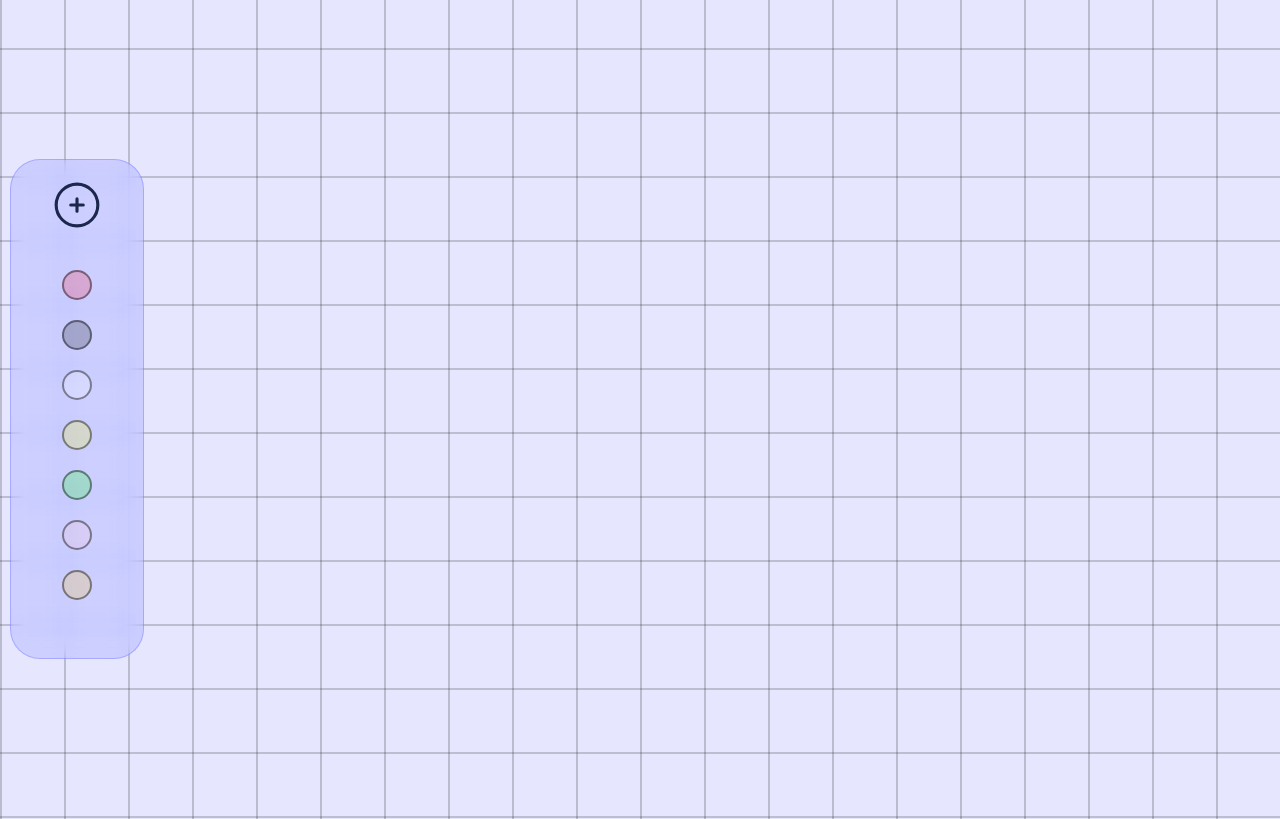
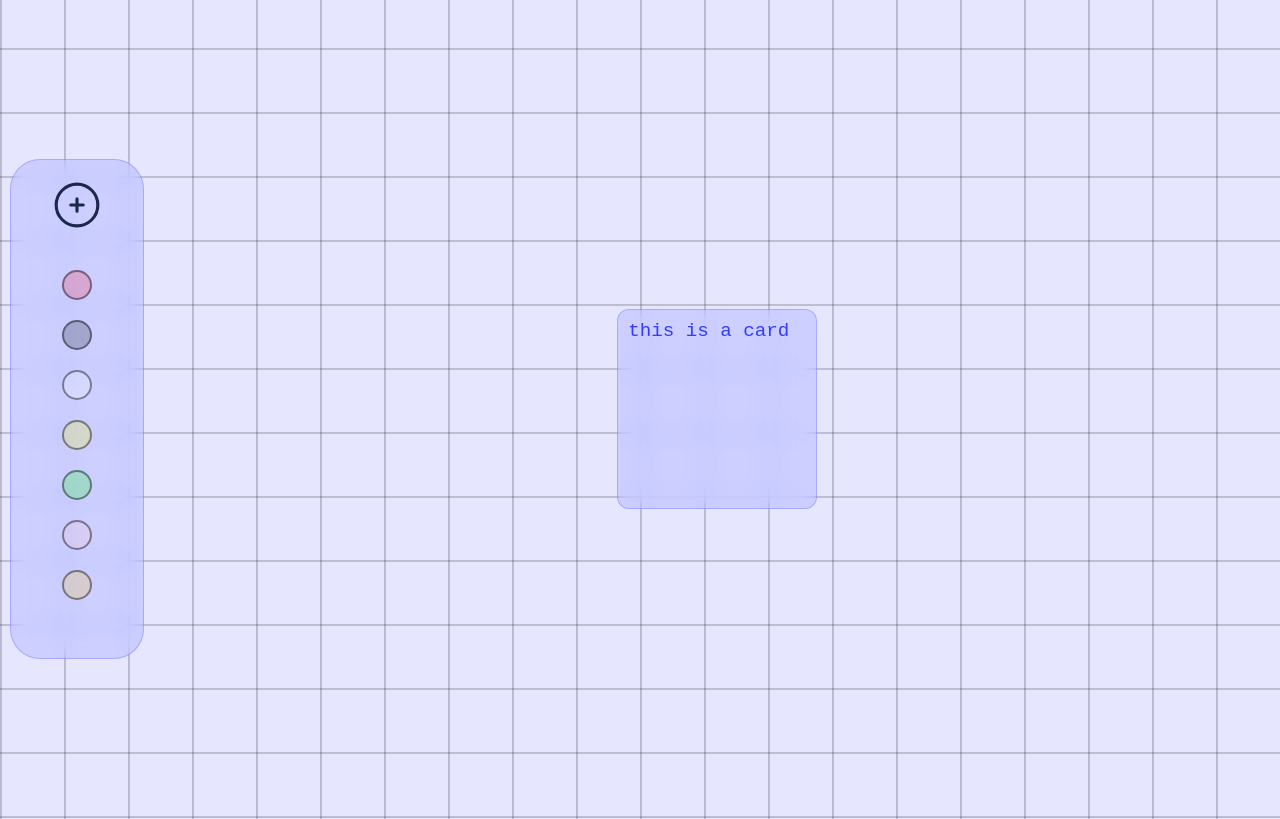
Before and after one commit to VortexWanderer9/keep-things-simple, a plain HTML site: page index.html in a window 1280 px wide. Shown: the part 80-899 px from the top of the page. Drawn offline with Linux system fonts and the light colour scheme.

Commit message:
addadd card creation with default content and style updates for card text

```diff
--- a/index.html
+++ b/index.html
@@ -27,7 +27,9 @@
             </div>
         </div>
  <div class="cards">
-
+    <div class="card"><span>
+        this is a card
+    </span></div>
  </div>
     </div>
 
--- a/style/style.css
+++ b/style/style.css
@@ -101,6 +101,12 @@ body{
 .card p{
     border-bottom: 2px solid rgba(12,23,255,0.2);
 }
+.card span{
+    font-size: 1.2rem;
+    color: rgba(12,23,255,0.8);
+    font-family: 'Courier New', Courier, monospace;
+    text-align: center;
+}
 
 
 
```
Also changed, not shown: script/script.js (+1 -7 lines).
